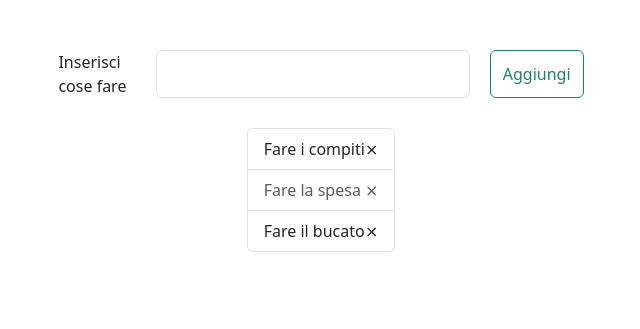
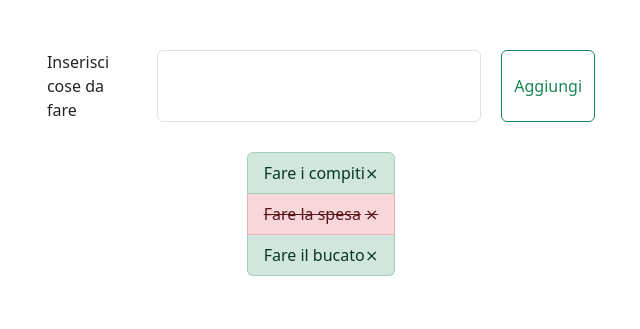
Before and after one commit to S1nghAmandeep/vue-todolist, a plain HTML site: page index.html in a window 1280 px wide. Shown: the whole page, without its empty margins (319-959 px from the left). Drawn offline with nearby package versions, Linux system fonts and the light colour scheme.

Commit message:
added-classes

```diff
--- a/index.html
+++ b/index.html
@@ -12,13 +12,13 @@
     <div id="app">
         <div class="container-my addtask-body">
             <div class="add-task">
-                <label for="">Inserisci cose fare</label>
+                <label class="title-todos" for="">Inserisci cose da fare</label>
                 <input class="form-control" @keyup.enter="addTask()" type="text" v-model="newTask">
                 <button class="btn btn-outline-success" @click="addTask()">Aggiungi</button>
             </div>
             <div>
                 <ul class="list-group ">
-                    <li class="list-group-item d-flex justify-content-between align-items-center" :class="todo.done === true ? 'list-group-item disabled' : ''" v-for="(todo, index) in todos" :key="index">
+                    <li class="list-group-item list-group-item-success d-flex justify-content-between align-items-center" :class="todo.done === true ? 'list-group-item-danger text-decoration-line-through' : ''" v-for="(todo, index) in todos" :key="index">
                         {{todo.text}}<span class="delete" @click="todos.splice(index, 1)">&Cross;</span>
                     </li>
                 </ul>
```
